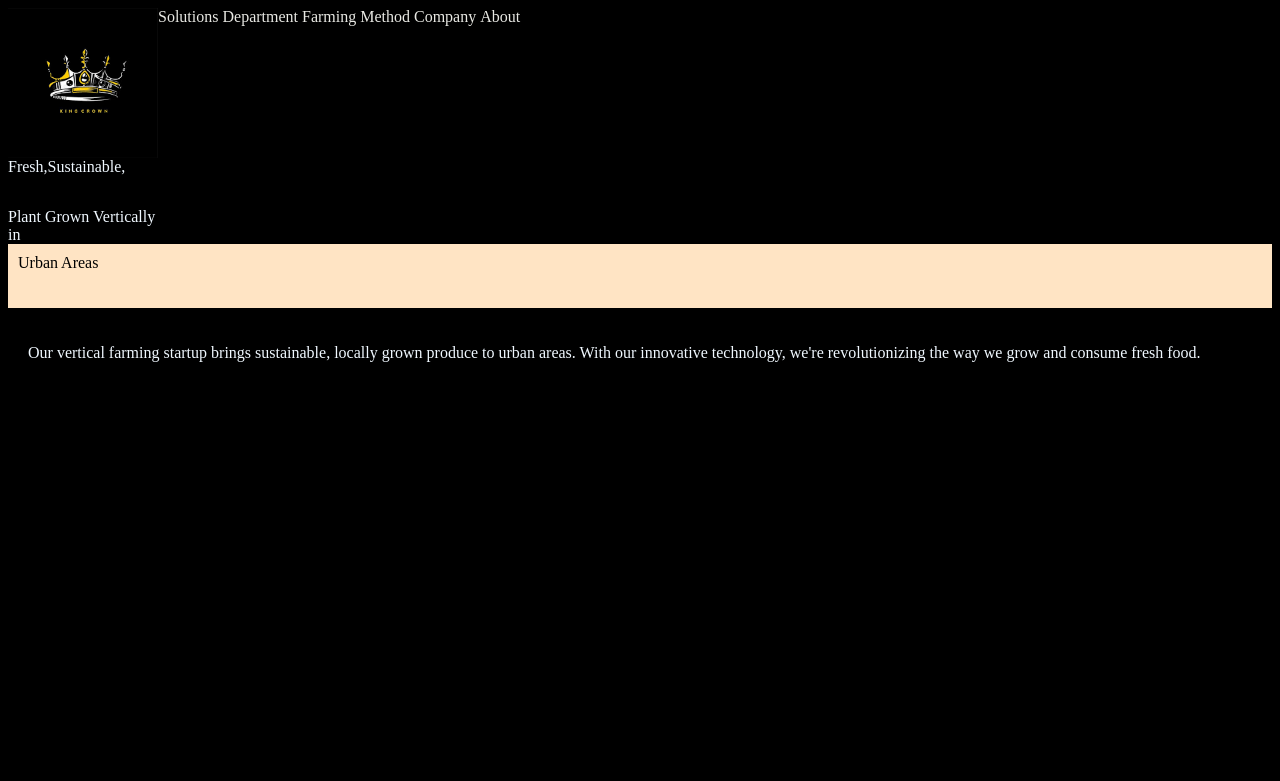
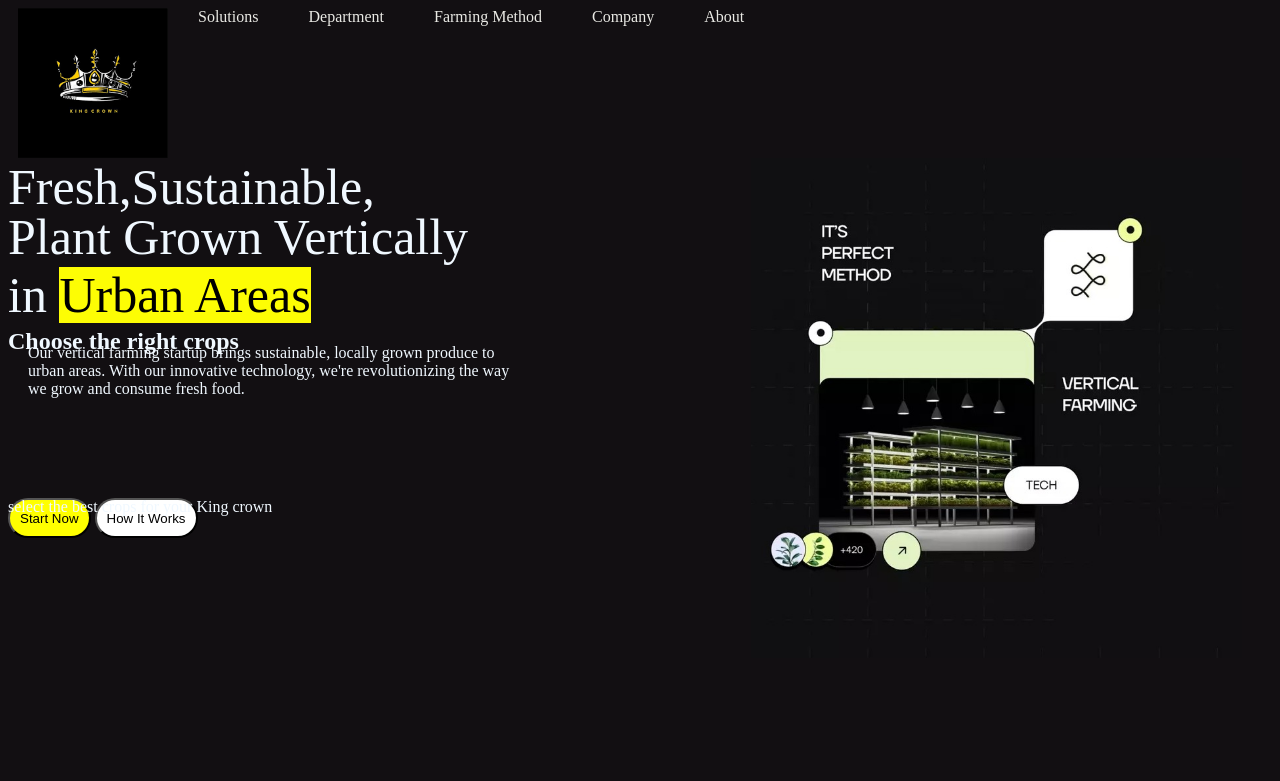
Before and after one commit to Aswik1043/clonewebsiteimage, a plain HTML site: page index.html in a window 1280 px wide. Drawn offline with Linux system fonts and the light colour scheme.

Commit message:
updating colours and formating text

```diff
--- a/index.html
+++ b/index.html
@@ -8,29 +8,40 @@
     <title>Vertical Farm</title>
 </head>
 <body>
+    <section>
     <div class="img">
         <img src="images.png">
-            <nav><a href="#">Solutions</a>
+            <div class="nav"><a href="#">Solutions</a>
                 <a href="#">Department </a>
                 <a href="#">Farming Method</a>
                 <a href="#">Company</a>
                 <a href="#">About</a>
-            </nav>
+            </div>
 
     </div>
-    <div>
+    <div class="pa">
+    <div class="pa1">
+    <div class="para">
         <div class="tagline1">
             Fresh,Sustainable,
             </div>
         <div class="tagline2">
-        Plant Grown Vertically
-        <div class="tagline3">
-            in <div class="intag">Urban Areas</div>
-        </div>
+        Plant Grown Vertically<br>
+            in <span id="txt">Urban Areas</span>
     </div>
     </div>
     <div class="parag">
         <p>Our vertical farming startup brings sustainable, locally grown produce to urban areas. With our innovative technology, we're revolutionizing the way we grow and consume fresh food.</p>
     </div>
+        <button>Start Now</button>
+        <button class="btn">How It Works</button></div>
+        <div class="pa2">
+            <img src="IMG-20230314-WA0003.jpg">
+        </div></div>
+            <div id="box">
+            <h1 class="h1n">Choose the right crops</h1>
+            <p class="p1">select the best crops for your King crown</p>
+        </div></section>
+
 </body>
 </html>
--- a/style.css
+++ b/style.css
@@ -1,6 +1,6 @@
 
 *{
-    background-color: black;
+    background-color: #120f12;
     color: aliceblue;
     height: 150px;
 }
@@ -9,12 +9,10 @@
     align-items: center;
     justify-content: left;
 }
-nav a{
+.nav a{
     list-style: none;
-    display: inline-block;
     color: rgba(249, 249, 243, 0.932);
     text-decoration: none;
-    justify-content: space-between
 }
 .tagline1{
     width: 10px;
@@ -30,3 +28,49 @@ nav a{
     padding: 20px;
     text-size-adjust: 20px;
 }
+#txt{
+    background-color: rgb(253, 253, 4);
+    color: black;
+
+}
+.para{
+    font-size: 50px;
+}
+.nav{
+    display: flex;
+    flex-direction: row;
+    padding-left: 30px;
+    gap: 50px;
+}
+.parag{
+    width: 70%;
+}
+button{
+    background-color: yellow;
+    height: 40px;
+    color: black;
+    border-radius: 30px;
+    padding: 10px;
+}
+.btn{
+    background-color: white;
+}
+.img{
+    padding-left: 10px;
+}
+.pa{
+    display: flex;
+    flex-direction: row;
+    gap: 40px;
+}
+.pa2 img{
+    height: 500px;
+    width: auto;
+    padding-right: 30px;
+    padding-bottom: 120px;
+
+}
+.h1n
+{
+
+}
```
Also changed, not shown: IMG-20230314-WA0003.jpg (added).
